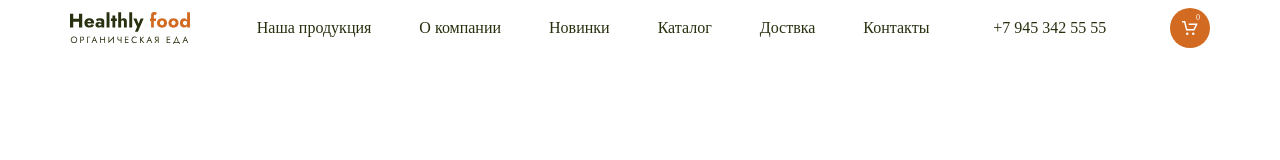
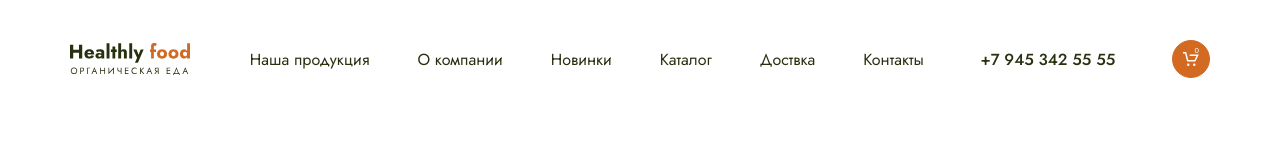
Before and after one commit to devloliconic/healthy-shop, a website built with webpack: page src/index.html in a window 1280 px wide. Built offline with nearby package versions, Linux system fonts and the light colour scheme.

Commit message:
replce px to rem

```diff
--- a/src/index.html
+++ b/src/index.html
@@ -33,9 +33,9 @@
                 </ul>
             </nav>
             <a href="tel:+7945325555" class="header__tel">+7 945 342 55 55</a>
-            <a href="#" class="header__cart">
+            <button href="#" class="header__cart">
                 <span class="header__counter">0</span>
-            </a>
+            </button>
         </header>
     </div>
 </body>
--- a/src/styles/main.scss
+++ b/src/styles/main.scss
@@ -1,7 +1,19 @@
-$text: #27300f;
+@import url('https://fonts.googleapis.com/css2?family=Cormorant:ital,wght@0,700;1,700&family=Jost:wght@400;500&display=swap');
+
+$green: #27300f;
 $orange: #d26a22;
 $white: #ffffff;
 
+$font-jost: 'Jost', sans-serif;;
+$font-cormorant: 'Cormorant', serif;;
+html{
+    font-size: 10px;
+}
+body{
+    font-size: 1.6rem;
+    font-family:$font-jost;
+
+}
 
 .header{
     max-width: 1140px;
@@ -11,25 +23,28 @@ $white: #ffffff;
     display: flex;
     justify-content: space-between;
     align-items: center;
+    margin-top: 4rem;
     &__nav{
         display: flex;
         list-style-type: none;
         margin: 0;
         padding-left: 0;
-        gap: 48px;
+        gap: 4.8rem;
     }
     &__link{
-        font-size: 16px;
-        color: $text;
+        font-size: 1.6rem;
+        color: $green;
         text-decoration: none;
         &:hover{
             color:$orange;
         }
     }
     &__tel{
-        color: $text;
-        font-size: 16px;
+        color: $green;
+        font-size: 1.6rem;
         text-decoration: none;
+        font-weight: 500;
+
         &:hover{
             color:$orange;
         }
@@ -37,27 +52,32 @@ $white: #ffffff;
     &__cart{
         display: block;
         background-color: $orange;
-        width: 40px;
-        height: 40px;
+        width: 3.8rem;
+        height: 3.8rem;
         background-image: url(../images/cart-black.svg);
         border-radius: 100%;
         background-repeat: no-repeat;
         background-position: center center;
-        background-size: 16px 16px;
+        background-size: 1.6rem 1.6rem;
         position: relative;
+        border: 1px solid $orange;
+        &:hover{
+            background-color: $green;
+            border: 1px solid $green;
+        }
     }
     &__counter{
-        font-size: 8px;
+        font-size: .8rem;
         color: $white;
         position:absolute;
-        right: 10px;
-        top: 5px;
+        right: 1rem;
+        top: .5rem;
 
     }
 }
 .logo{
-    width: 123px;
-    height: 32px;
+    width: 12.3rem;
+    height: 3.2rem;
     display: block;
     background-image: url(../images/logo1.svg);
     background-repeat: no-repeat;
```
